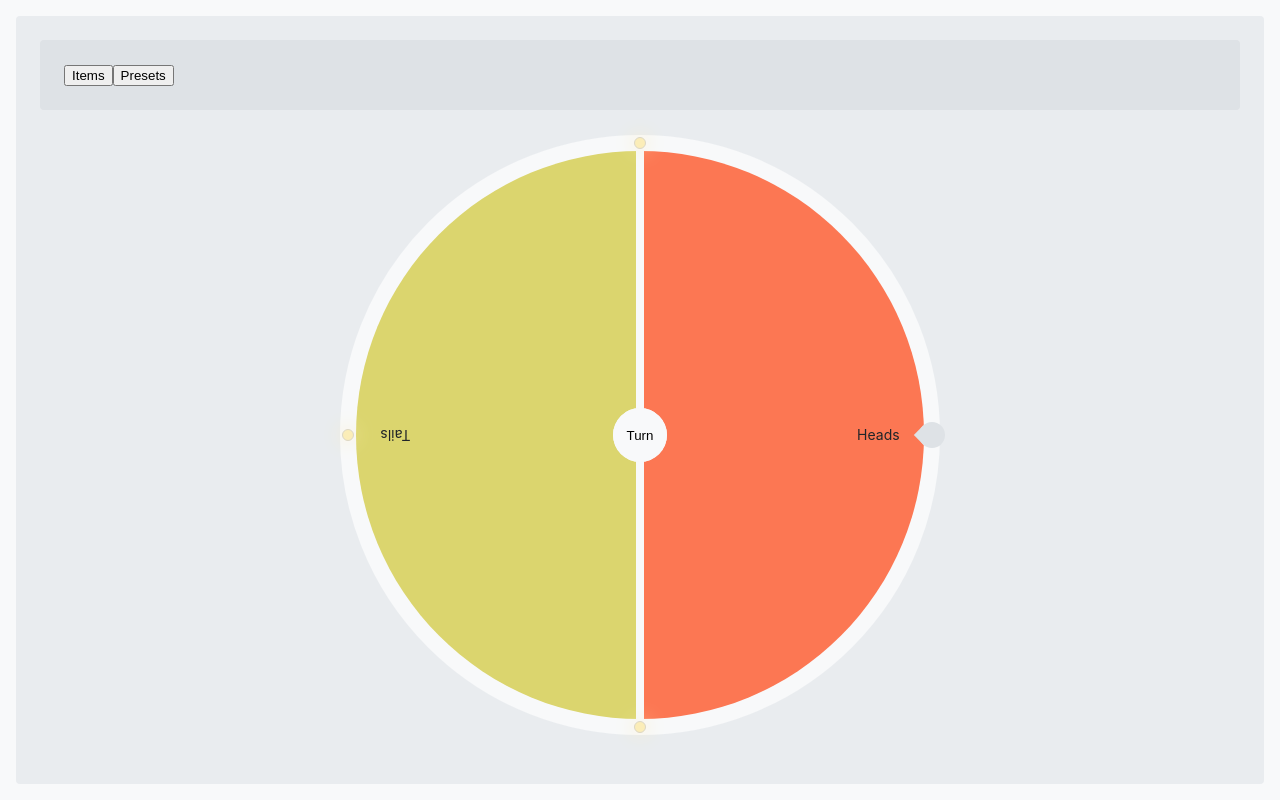
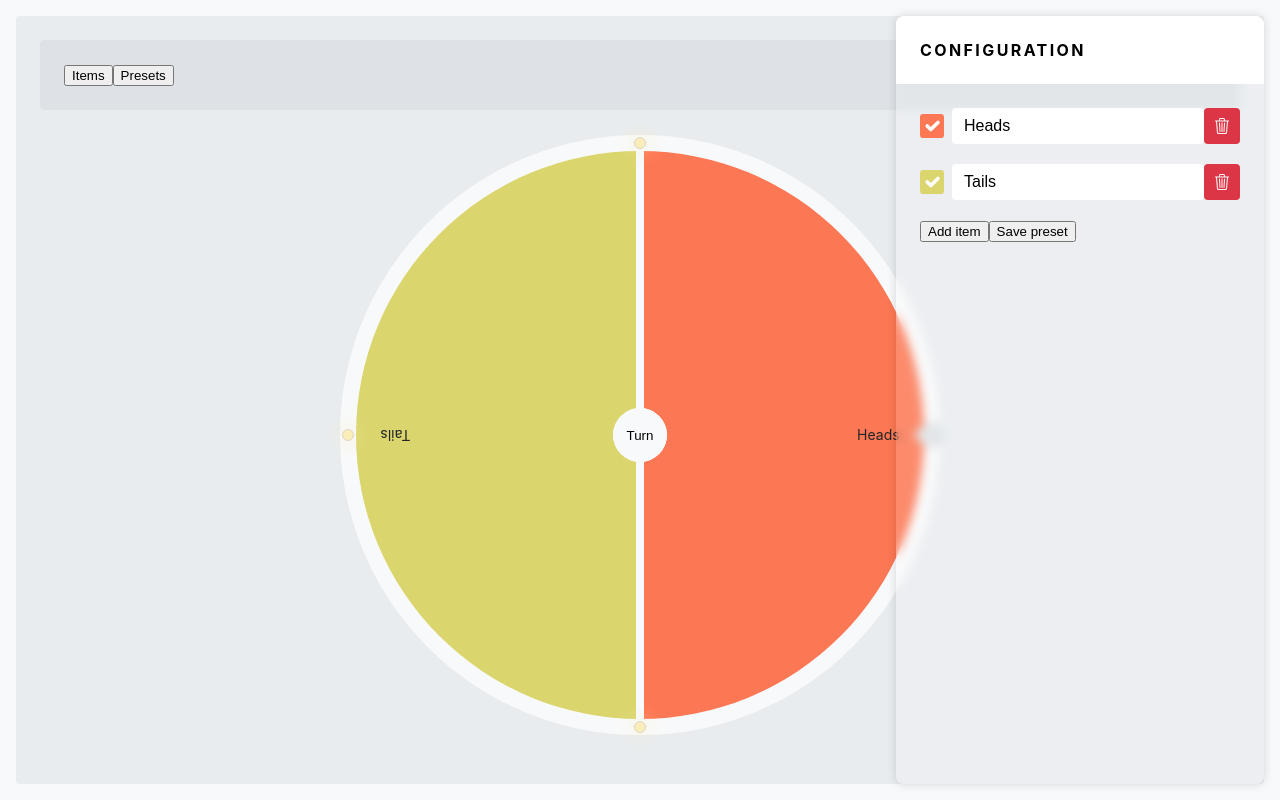
Before and after one commit to LoicGoyet/the-weel, a Next.js app: page / in a window 1280 px wide. Built offline with nearby package versions, Linux system fonts and the light colour scheme.

Commit message:
Create Button component

```diff
--- a/components/Layout/SidePanelContext.tsx
+++ b/components/Layout/SidePanelContext.tsx
@@ -17,7 +17,7 @@ type SidePanelProviderProps = {
 };
 
 export const SidePanelProvider = ({children}: SidePanelProviderProps) => {
-  const [activePanel, setActivePanel] = React.useState<string | null>(null);
+  const [activePanel, setActivePanel] = React.useState<string | null>('items');
 
   const hasActivePanel = activePanel !== null;
 
--- a/components/containers/ItemsPanel/partials/ItemFieldset.tsx
+++ b/components/containers/ItemsPanel/partials/ItemFieldset.tsx
@@ -4,6 +4,8 @@ import {Item} from '../../../../data/wheel';
 import InlineFieldset from '../../../designSystem/InlineFieldset';
 import Checkbox from '../../../designSystem/Checkbox';
 import Input from '../../../designSystem/Input';
+import Button from '../../../designSystem/Button';
+import TrashIcon from '../../../icons/TrashIcon';
 
 type Props = {
   item: Item;
@@ -44,9 +46,9 @@ const ItemFieldset = ({
 
       <Input value={item.label} onChange={handleLabelChange} />
 
-      <button type='button' onClick={handleRemove}>
-        remove
-      </button>
+      <Button onClick={handleRemove} brand='danger' isSquare>
+        <TrashIcon width='1em' height='1em' />
+      </Button>
     </InlineFieldset>
   );
 };
--- /dev/null
+++ b/components/designSystem/Button/index.tsx
@@ -0,0 +1,99 @@
+import * as React from 'react';
+import styled from 'styled-components';
+
+// type Brand = Record<
+//   string,
+//   {
+//     backgroundColor: string;
+//     color: string;
+//     outlineColor: string;
+//   }
+// >;
+
+const brands = {
+  danger: {
+    backgroundColor: 'rgb(220, 53, 69)',
+    color: 'rgb(255, 255, 255)',
+    outlineColor: 'rgb(241, 174, 181)',
+  },
+} as const;
+
+type Props = {
+  className?: string;
+  type?: React.ButtonHTMLAttributes<HTMLButtonElement>['type'];
+  onClick: React.ButtonHTMLAttributes<HTMLButtonElement>['onClick'];
+  children: React.ReactNode;
+  brand: keyof typeof brands;
+  isSquare?: boolean;
+};
+
+const Button = ({
+  className,
+  type = 'button',
+  children,
+  onClick,
+  brand,
+  isSquare = false,
+}: Props) => {
+  return (
+    <Wrapper
+      className={className}
+      type={type}
+      onClick={onClick}
+      style={{
+        '--background-color': brands[brand].backgroundColor,
+        '--color': brands[brand].color,
+        '--outline-color': brands[brand].outlineColor,
+        '--padding': isSquare ? '0.375rem' : '0.375rem 0.75rem',
+        '--width': isSquare ? '2.25rem' : 'auto',
+        '--height': isSquare ? '2.25rem' : 'auto',
+      }}
+    >
+      {children}
+    </Wrapper>
+  );
+};
+
+export default Button;
+
+export const Wrapper = styled.button<{
+  style: {
+    '--background-color': string;
+    '--color': string;
+    '--outline-color': string;
+    '--padding': string;
+    '--width': string;
+    '--height': string;
+  };
+}>`
+  padding: var(--padding);
+  width: var(--width);
+  height: var(--height);
+  font-size: 1rem;
+  font-weight: 400;
+  line-height: 1.5;
+  border: none;
+  background-clip: padding-box;
+  appearance: none;
+  border-radius: 0.25em;
+  cursor: pointer;
+  background-color: var(--background-color);
+  color: var(--color);
+  display: inline-flex;
+  justify-content: center;
+  align-items: center;
+  flex-shrink: 0;
+
+  &:hover {
+    filter: brightness(90%);
+  }
+
+  &:active {
+    filter: brightness(85%);
+  }
+
+  &:focus {
+    outline: 0;
+    box-shadow: 0 0 0 0.25rem var(--outline-color);
+  }
+`;
--- /dev/null
+++ b/components/icons/TrashIcon.tsx
@@ -0,0 +1,24 @@
+import * as React from 'react';
+
+type Props = {
+  className?: string;
+  width?: number | string;
+  height?: number | string;
+};
+
+const TrashIcon = ({className, width, height}: Props) => {
+  return (
+    <svg
+      xmlns='http://www.w3.org/2000/svg'
+      width={width}
+      height={height}
+      fill='currentColor'
+      className={className}
+      viewBox='0 0 16 16'
+    >
+      <path d='M6.5 1h3a.5.5 0 0 1 .5.5v1H6v-1a.5.5 0 0 1 .5-.5ZM11 2.5v-1A1.5 1.5 0 0 0 9.5 0h-3A1.5 1.5 0 0 0 5 1.5v1H2.506a.58.58 0 0 0-.01 0H1.5a.5.5 0 0 0 0 1h.538l.853 10.66A2 2 0 0 0 4.885 16h6.23a2 2 0 0 0 1.994-1.84l.853-10.66h.538a.5.5 0 0 0 0-1h-.995a.59.59 0 0 0-.01 0H11Zm1.958 1-.846 10.58a1 1 0 0 1-.997.92h-6.23a1 1 0 0 1-.997-.92L3.042 3.5h9.916Zm-7.487 1a.5.5 0 0 1 .528.47l.5 8.5a.5.5 0 0 1-.998.06L5 5.03a.5.5 0 0 1 .47-.53Zm5.058 0a.5.5 0 0 1 .47.53l-.5 8.5a.5.5 0 1 1-.998-.06l.5-8.5a.5.5 0 0 1 .528-.47ZM8 4.5a.5.5 0 0 1 .5.5v8.5a.5.5 0 0 1-1 0V5a.5.5 0 0 1 .5-.5Z' />
+    </svg>
+  );
+};
+
+export default TrashIcon;
```
